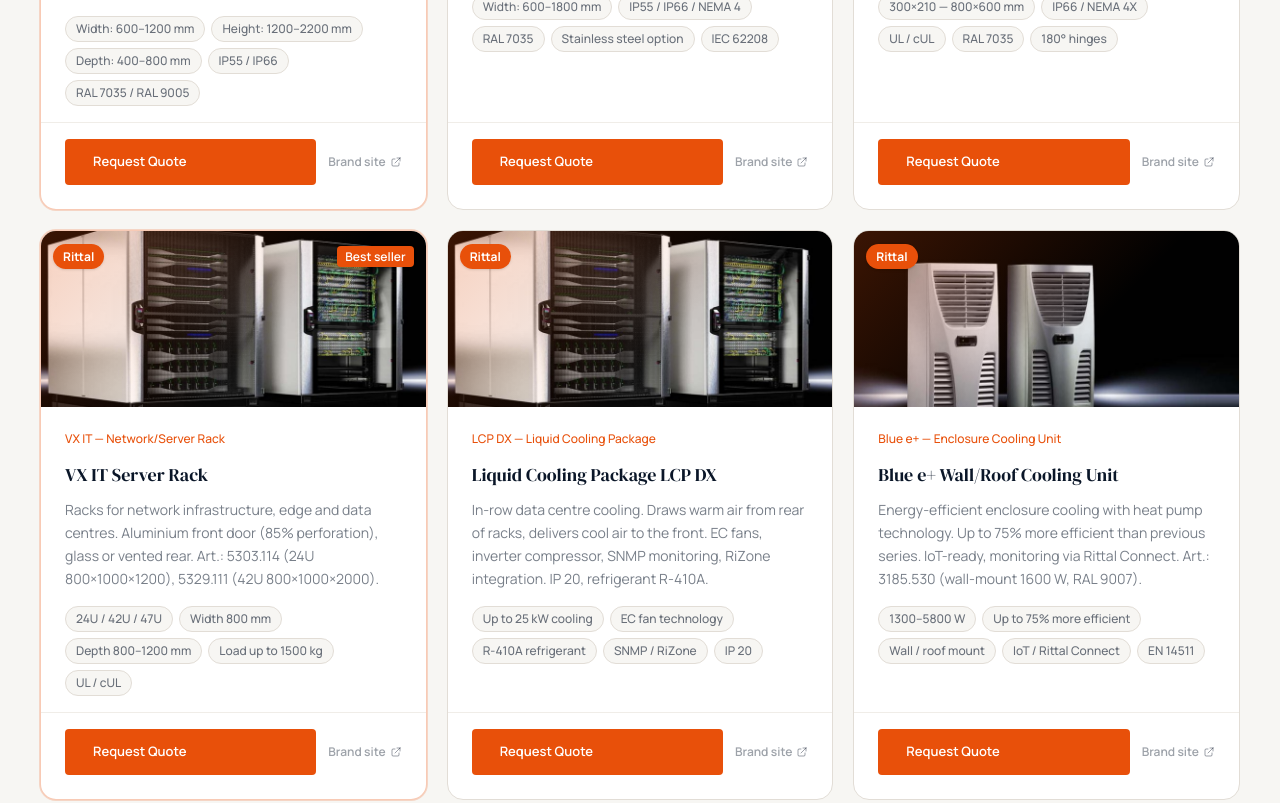
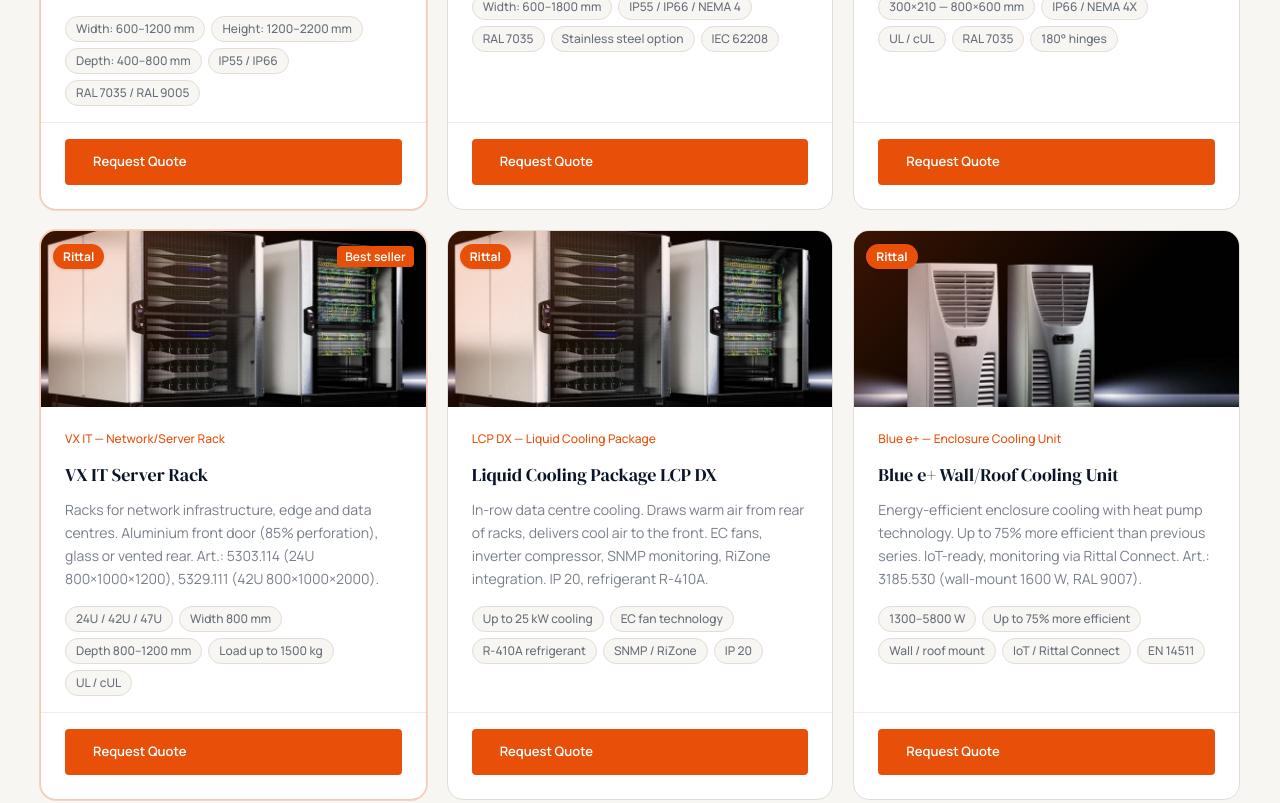
Before and after one commit to iskdenis-huyasebe/terratech-site, a Next.js app: page /en/products in a window 1280 px wide. Shown: the part 1000-1803 px from the top of the page. Built offline with nearby package versions, Linux system fonts and the light colour scheme.

Commit message:
feat: remove brand site link from product cards (3.1)

```diff
--- a/src/components/sections/ProductsCatalog.tsx
+++ b/src/components/sections/ProductsCatalog.tsx
@@ -557,25 +557,14 @@
                 </div>
 
                 {/* Card footer */}
-                <div className="px-6 pb-6 pt-4 border-t border-[#F0EDE8] flex items-center justify-between gap-3">
+                <div className="px-6 pb-6 pt-4 border-t border-[#F0EDE8]">
                   <Link
                     href={`/${locale}/contacts`}
-                    className="btn-primary text-xs py-2.5 px-5 flex-1 text-center"
+                    className="btn-primary text-xs py-2.5 px-5 w-full text-center block"
                     style={{ fontSize: '13px' }}
                   >
                     {isRu ? 'Запросить КП' : 'Request Quote'}
                   </Link>
-                  <a
-                    href={product.url}
-                    target="_blank"
-                    rel="noopener noreferrer"
-                    className="text-xs font-semibold text-[#0A1628]/40 hover:text-[#0A1628] transition-colors flex items-center gap-1 whitespace-nowrap"
-                  >
-                    {isRu ? 'Сайт бренда' : 'Brand site'}
-                    <svg className="w-3 h-3" fill="none" stroke="currentColor" viewBox="0 0 24 24">
-                      <path strokeLinecap="round" strokeLinejoin="round" strokeWidth={2} d="M10 6H6a2 2 0 00-2 2v10a2 2 0 002 2h10a2 2 0 002-2v-4M14 4h6m0 0v6m0-6L10 14" />
-                    </svg>
-                  </a>
                 </div>
               </div>
             ))}
```
